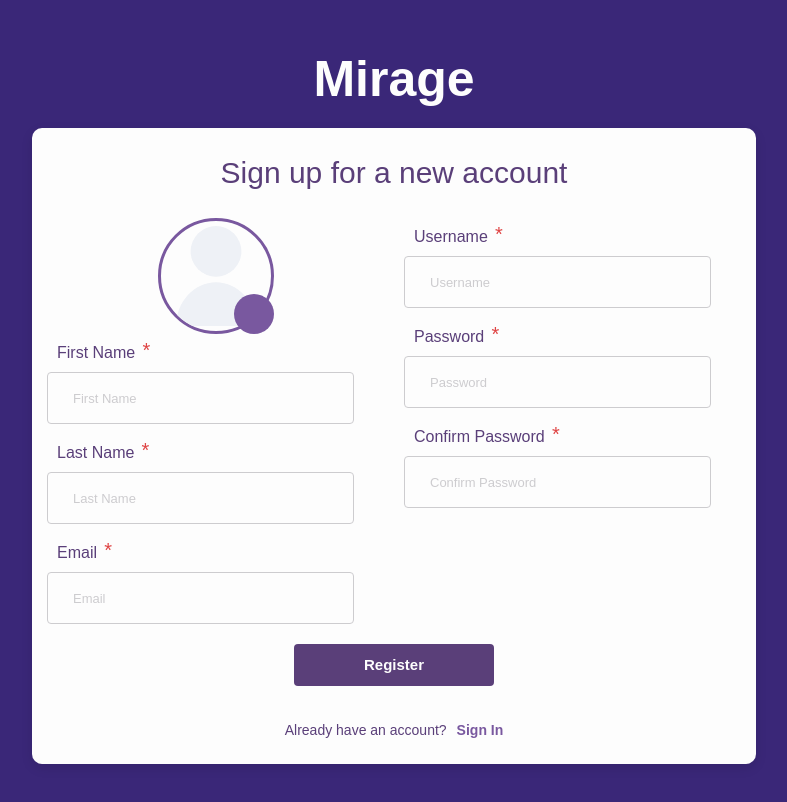
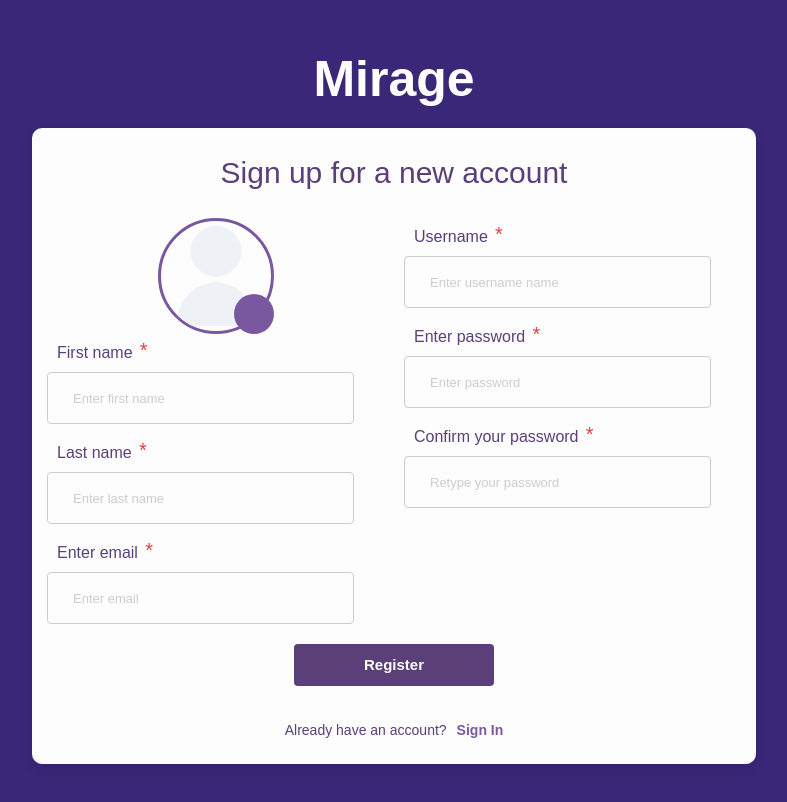
Before and after one commit to codepraycode/mirage_dashboard, a React (Create React App) app: page /signup in a window 1280 px wide. Shown: the top 802 px of the page, without its empty margins (246-1033 px from the left). Built offline with nearby package versions, Linux system fonts and the light colour scheme; some icons are missing; a web font is replaced by a local one.

Commit message:
implemented form input flexibility(on signup)

```diff
--- a/src/Components/Auth/signin.jsx
+++ b/src/Components/Auth/signin.jsx
@@ -20,6 +20,7 @@ const Login = () => {
     }
 
     // States
+    // eslint-disable-next-line
     const [formConfig, setFormConfig] = useState(UserLoginFormConfig);
     const [formData, setFormData] = useState({});
 
@@ -95,8 +96,6 @@ const Login = () => {
         <Card loading={loading}>
             <p className="text-center lead">
                 Sign In
-
-
             </p>
 
             <Form onSubmit={handleSubmit} err={issues.message}>
--- a/src/Components/Auth/signup.jsx
+++ b/src/Components/Auth/signup.jsx
@@ -1,51 +1,170 @@
-import React from 'react'
+import React,{useState} from 'react';
+import {Link} from 'react-router-dom';
 
+// COMPONENTS
 import {Form,Input, FileUpload} from '../../widget/Form';
 import Button from '../../widget/button';
 import Card from '../../widget/card';
 
-import {Link} from 'react-router-dom';
+// Constants and utils
+import { UserRegisterFormConfig } from '../../constants/forms';
+import {CreateAccount} from '../../utils';
+
 
 const SignUp = ()=> {
 
+    const initialIssueState = {
+        message:null,// general message,
+        formIssues:{
+
+        } // input name:error message
+    }
+
+    // States
+    // eslint-disable-next-line
+    const [formConfig, setFormConfig] = useState(UserRegisterFormConfig);
+    const [formData, setFormData] = useState({});
+
+    const [loading, setLoading] = useState(false);
+    const [issues, setIssues] = useState(initialIssueState);
+
+
+    const updateFormData = (key, value)=>{
+
+        setFormData((prev)=>{
+            prev[key] = value;
+
+            return prev;
+        })
+    }
+
+    const checkIssue = (name)=>{
+        return issues.formIssues[name]
+    }
+
+
+    const clearIssue = (name)=>{
+        setIssues((prev)=>{
+            delete prev.formIssues[name]
+
+            return prev
+        })
+    }
+
+    const handleRequest = (auth_data)=>{
+        // expecting ok and data object
+
+        setIssues((prev)=>{
+            let formIssues = {}
+            let msg = null
+
+            if (!auth_data.ok){
+                msg = auth_data.data.message || "An Error Occured";
+                for (let each of Object.keys(formData)){
+                    if (auth_data.data[each]){
+                        formIssues[each] = "Issue With Your Input Here";
+                    }
+                }
+            }
+
+            prev.message = msg;
+            prev.formIssues = formIssues
+
+            console.log(prev);
+
+            return {...prev};
+        })
+
+        setLoading(()=>false);
+    }
+
+    const handleSubmit = (e) =>{
+        e.preventDefault();
+
+        // console.log(formData);
+
+        // Clear Error Display
+        setIssues(()=>{
+            return initialIssueState
+        })
+
+        CreateAccount(formData, handleRequest);
+
+        setLoading(()=>false);
+    }
 
     return (
 
-        <Card>
+        <Card loading={loading}>
 
             <p className="text-center lead">
                 Sign up for a new account
             </p>
 
-            <Form onSubmit={()=>{}}>
+            <Form onSubmit={handleSubmit} err={issues.message}>
 
                 <div className="row">
 
                     <div className="col">
-                        <FileUpload type="image"/>
+                        <FileUpload
+                            {...formConfig.avatar}
+                            updateForm = {updateFormData}
+                            getIssue = {checkIssue}
+                            clearIssue = {clearIssue}
+                        />
 
-                        <Input label="First Name"/>
+                        <Input
+                            {...formConfig.firstname}
+                            updateForm = {updateFormData}
+                            getIssue = {checkIssue}
+                            clearIssue = {clearIssue}
+                        />
 
-                        <Input label="Last Name"/>
+                        <Input
+                            {...formConfig.lastname}
+                            updateForm = {updateFormData}
+                            getIssue = {checkIssue}
+                            clearIssue = {clearIssue}
+                        />
 
-                        <Input label="Email"/>
+                        <Input
+                            {...formConfig.email}
+                            updateForm = {updateFormData}
+                            getIssue = {checkIssue}
+                            clearIssue = {clearIssue}
+                        />
                     </div>
 
 
 
                     <div className="col">
-                        <Input label="Username"/>
+                        <Input
+                            {...formConfig.username}
+                            updateForm = {updateFormData}
+                            getIssue = {checkIssue}
+                            clearIssue = {clearIssue}
+                        />
 
-                        <Input label="Password"/>
+                        <Input
+                            {...formConfig.password}
+                            updateForm = {updateFormData}
+                            getIssue = {checkIssue}
+                            clearIssue = {clearIssue}
+                        />
 
-                        <Input label="Confirm Password"/>
+                        <Input
+                            {...formConfig.confirmPassword}
+                            updateForm = {updateFormData}
+                            getIssue = {checkIssue}
+                            clearIssue = {clearIssue}
+                        />
                     </div>
                 </div>
 
 
 
                 <div className="text-center mv-1">
-                    <Button text="Register"/>
+                    <Button text="Register" type="submit"/>
                 </div>
             </Form>
 
--- a/src/constants/forms.js
+++ b/src/constants/forms.js
@@ -6,9 +6,55 @@ const UserLoginFormConfig = {
         type: "email",
         name: "email",
         label: "Enter email",
-        errorMessage: '',
-        error: false
     },
+    password: {
+        required: true,
+        type: "password",
+        name: "password",
+        label: "Enter password",
+
+    },
+};
+
+
+const UserRegisterFormConfig = {
+    avatar: {
+        type: "image",
+        name: "avatar",
+    },
+    firstname: {
+        required: true,
+        type: "text",
+        name: "firstname",
+        label: "First name",
+        placeholder: "Enter first name",
+
+    },
+
+    lastname: {
+        required: true,
+        type: "text",
+        name: "lastname",
+        label: "Last name",
+        placeholder: "Enter last name",
+
+    },
+
+    email: {
+        required: true,
+        type: "email",
+        name: "email",
+        label: "Enter email",
+    },
+
+    username: {
+        required: true,
+        type: "text",
+        name: "username",
+        label: "Username",
+        placeholder: "Enter username name",
+    },
+
     password: {
         required: true,
         type: "password",
@@ -17,11 +63,14 @@ const UserLoginFormConfig = {
         errorMessage: '',
         error: false
     },
-};
 
-
-const UserRegisterFormConfig = {
-
+    confirmPassword: {
+        required: true,
+        type: "password",
+        name: "confirm_password",
+        label: "Confirm your password",
+        placeholder: "Retype your password"
+    },
 };
 
 
--- a/src/utils.js
+++ b/src/utils.js
@@ -946,24 +946,30 @@ const CreateAccount = (form_data, callback) => {
         }
     }
 
+
+    let authStatus = {
+        ok: true,
+        data: {},
+    }
+
     axios.post(`${CreateAccountUrl}`, form_data, config)
         .then((res) => {
 
             // console.log(res.data);
             // window.location.href = "/"
-            callback({ ok: true })
-
+            callback(authStatus)
 
         })
         .catch((err) => {
-            // this.props.handleReAuth();
-            // this.setState({
-            //     ...this.state,
-            //     tryAgain:true,
-            // })
+
             console.log(err);
-            callback({ ok: false })
-                // setTimeout(this.handleRequest(form_data,config),3000)
+            authStatus.ok = false;
+            authStatus.data = {
+                message: "Network Error, check your internet connection"
+            };
+
+            callback(authStatus);
+
         });
 
 }
```
